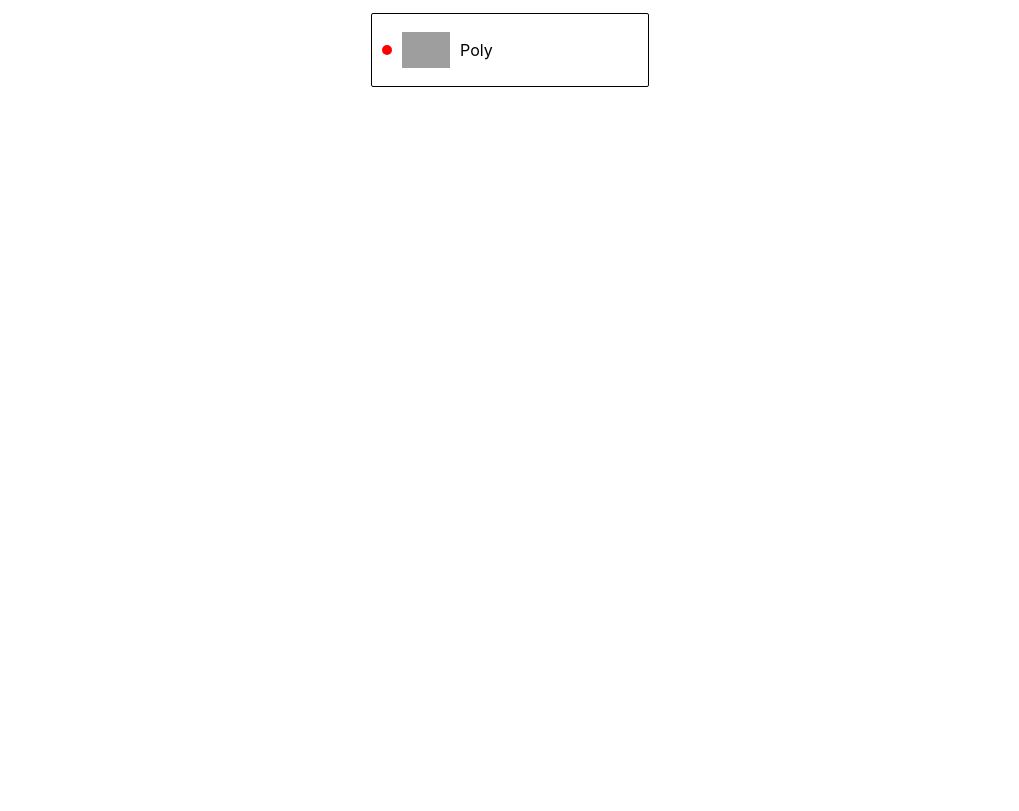
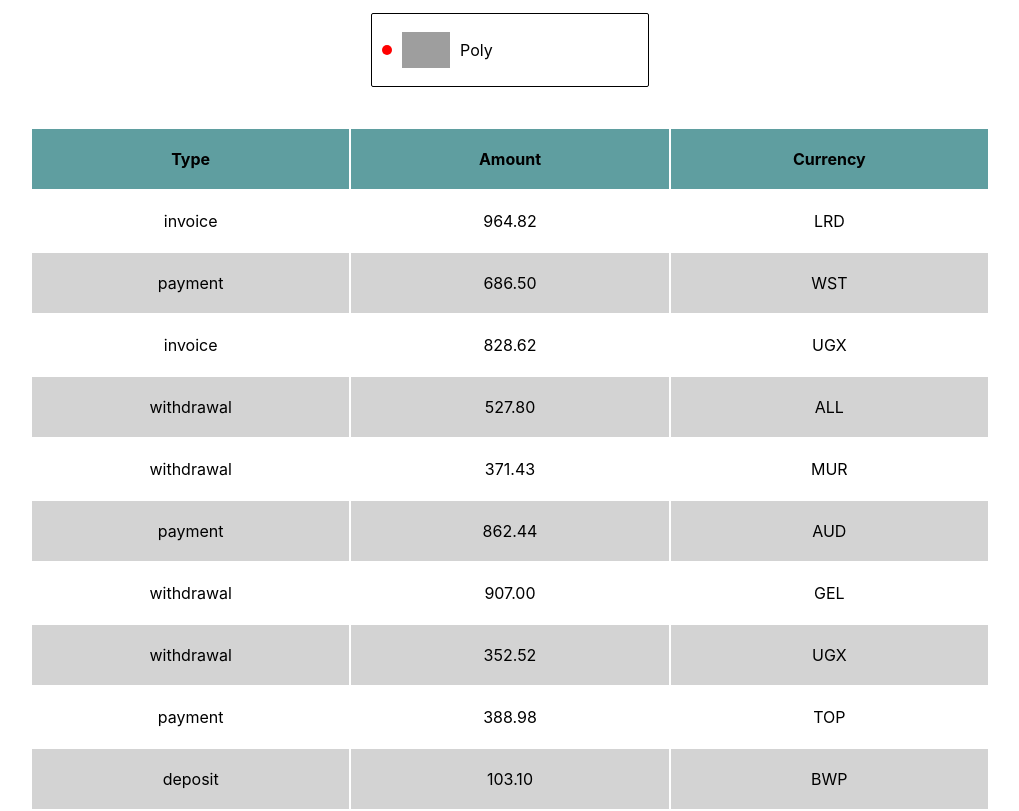
Before and after one commit to vasylenkodi/goit-react-hw-01-components, a React (Create React App) app: page / in a window 1280 px wide. Shown: the part 984-1795 px from the top of the page, without its empty margins (130-1149 px from the left). Before the commit the page ends 1071 px from the top, so only its background shows below. Built offline with nearby package versions, Linux system fonts and the light colour scheme; grey boxes are pictures that could not be loaded.

Commit message:
добавляет решение задание 4

```diff
--- a/src/components/transactionHistory/TransactionHistory.jsx
+++ b/src/components/transactionHistory/TransactionHistory.jsx
@@ -1,8 +1,10 @@
 import transactions from '../../transactions.json';
+import css from './TransactionHistory.module.css';
 import { TransactionHistoryRow } from './TransactionHistoryRow';
 
 export const TransactionHistory = () => {
-  <table class="transaction-history">
+return (
+  <table class={css.transactionHistory}>
     <thead>
       <tr>
         <th>Type</th>
@@ -23,5 +25,6 @@ export const TransactionHistory = () => {
         );
       })}
     </tbody>
-  </table>;
+  </table>
+);
 };
--- /dev/null
+++ b/src/components/transactionHistory/TransactionHistory.module.css
@@ -0,0 +1,12 @@
+.transactionHistory {
+    width: 75%;
+    margin-top: 40px;
+    margin-left: auto;
+    margin-right: auto;
+}
+
+th {
+    background-color: cadetblue;
+    padding: 20px;
+    width: 33%;
+}
--- a/src/components/transactionHistory/TransactionHistoryRow.jsx
+++ b/src/components/transactionHistory/TransactionHistoryRow.jsx
@@ -1,7 +1,11 @@
-export const TransactionHistoryRow = ({type, amount, currency }) => {
-  <tr >
-    <td>{type}</td>
-    <td>{amount}</td>
-    <td>{currency}</td>
-  </tr>;
+import css from './TransactionHistoryRow.module.css';
+
+export const TransactionHistoryRow = ({ type, amount, currency }) => {
+  return (
+    <tr>
+      <td>{type}</td>
+      <td>{amount}</td>
+      <td>{currency}</td>
+    </tr>
+  );
 };
--- /dev/null
+++ b/src/components/transactionHistory/TransactionHistoryRow.module.css
@@ -0,0 +1,11 @@
+tr {
+  text-align: center;
+}
+
+tr:nth-child(2n) {
+  background-color: lightgray;
+}
+
+td {
+    padding: 20px;
+}
```
